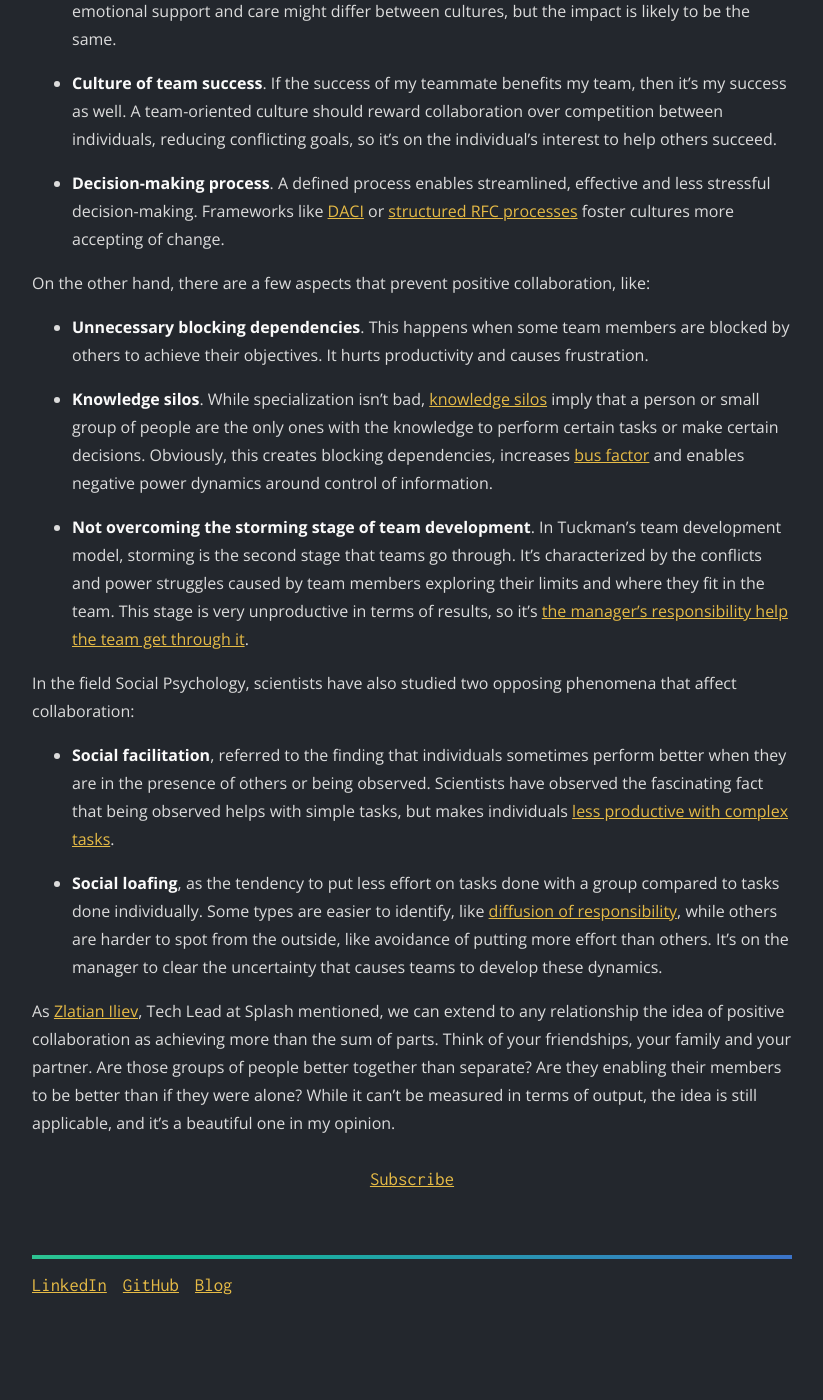
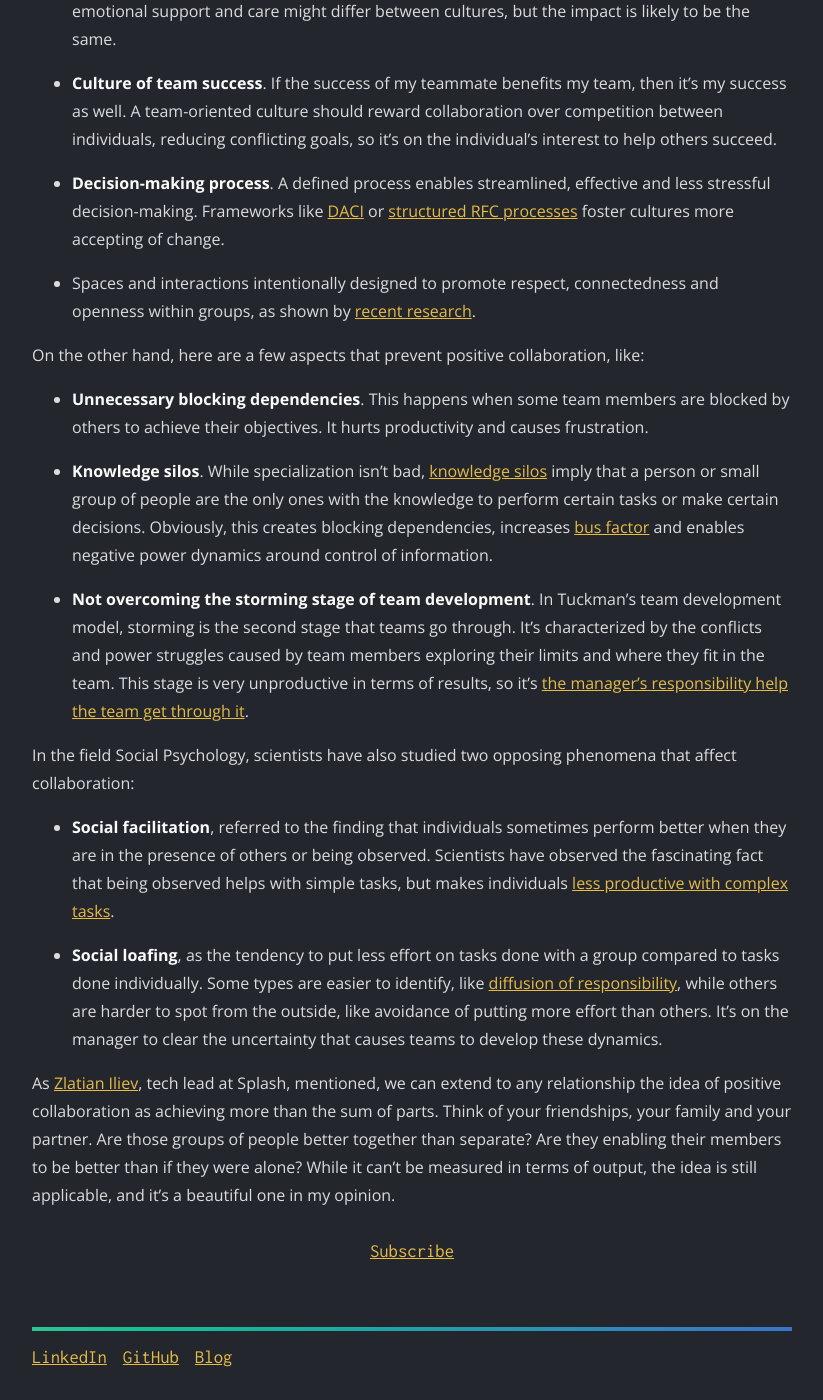
Before and after one commit to guillermodlpa/site, a Jekyll site: the page built from _posts/2020-02-18-understanding-collaboration-good-and-bad.markdown, in a window 1280 px wide and 1400 px high, scrolled down 1145 px. Shown: the whole window, without its empty margins (228-1051 px from the left). Built offline with Jekyll 4.4.1, drawn with Linux system fonts in a browser that asks for light colours; before the commit the page ends 2473 px from its top, so only the background shows below that.

Commit message:
Updated Understanding Collaboration Good And Bad

```diff
--- a/_posts/2020-02-18-understanding-collaboration-good-and-bad.markdown
+++ b/_posts/2020-02-18-understanding-collaboration-good-and-bad.markdown
@@ -20,7 +20,9 @@ As manager and Psychology student, I’m always trying to understand better **gr
 
 * **Decision-making process**. A defined process enables streamlined, effective and less stressful decision-making. Frameworks like [DACI](https://medium.com/productmanagement101/daci-framework-a-tool-for-group-decisions-665bd71585cf) or [structured RFC processes](https://philcalcado.com/2018/11/19/a_structured_rfc_process.html) foster cultures more accepting of change.
 
-On the other hand, there are a few aspects that prevent positive collaboration, like:
+* Spaces and interactions intentionally designed to promote respect, connectedness and openness within groups, as shown by [recent research](https://journals.aom.org/doi/abs/10.5465/amj.2016.0685).
+
+On the other hand, here are a few aspects that prevent positive collaboration, like:
 
 * **Unnecessary blocking dependencies**. This happens when some team members are blocked by others to achieve their objectives. It hurts productivity and causes frustration.
 
@@ -34,4 +36,4 @@ In the field Social Psychology, scientists have also studied two opposing phenom
 
 * **Social loafing**, as the tendency to put less effort on tasks done with a group compared to tasks done individually. Some types are easier to identify, like [diffusion of responsibility](https://www.psychologytoday.com/us/blog/happiness-in-world/201006/the-diffusion-responsibility), while others are harder to spot from the outside, like avoidance of putting more effort than others. It’s on the manager to clear the uncertainty that causes teams to develop these dynamics.
 
-As [Zlatian Iliev](https://www.linkedin.com/in/zlatian-iliev-454910111/), Tech Lead at Splash mentioned, we can extend to any relationship the idea of positive collaboration as achieving more than the sum of parts. Think of your friendships, your family and your partner. Are those groups of people better together than separate? Are they enabling their members to be better than if they were alone? While it can’t be measured in terms of output, the idea is still applicable, and it’s a beautiful one in my opinion.
+As [Zlatian Iliev](https://www.linkedin.com/in/zlatian-iliev-454910111/), tech lead at Splash, mentioned, we can extend to any relationship the idea of positive collaboration as achieving more than the sum of parts. Think of your friendships, your family and your partner. Are those groups of people better together than separate? Are they enabling their members to be better than if they were alone? While it can’t be measured in terms of output, the idea is still applicable, and it’s a beautiful one in my opinion.
```
